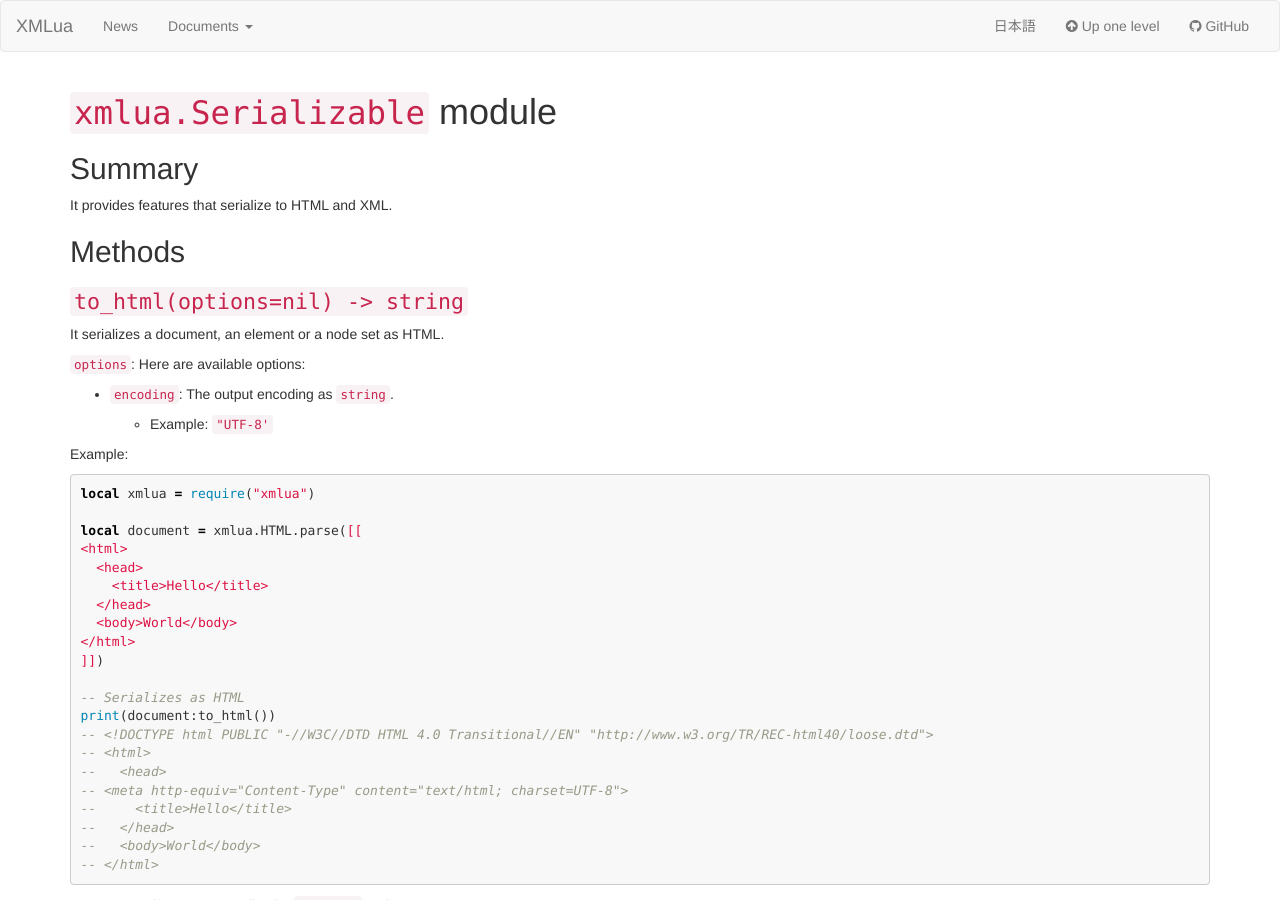
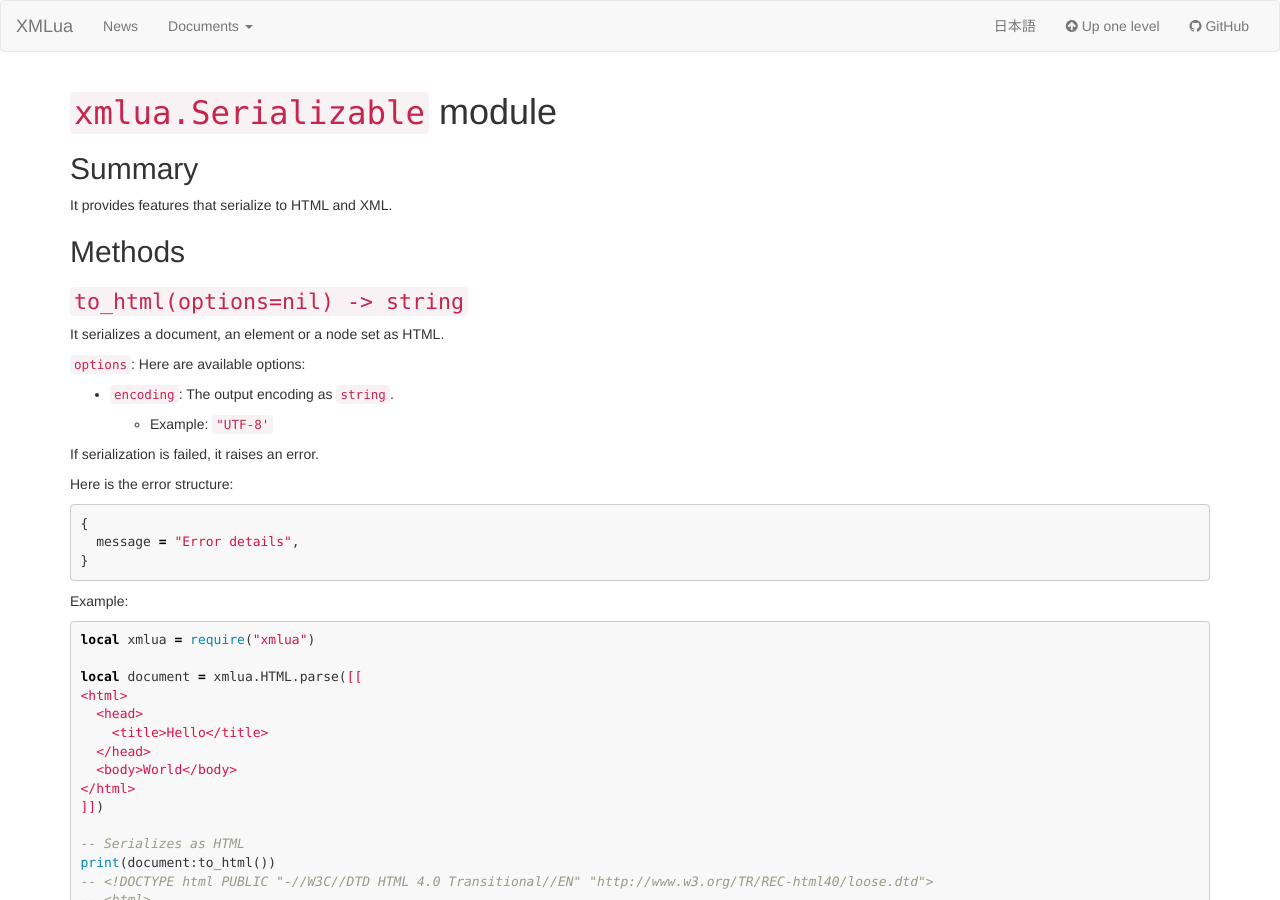
Before and after one commit to clear-code/xmlua, a Jekyll site: the page built from docs/reference/serializable.md, in a window 1280 px wide and 900 px high. Built offline with Jekyll 4.4.1, drawn with Linux system fonts in a browser that asks for light colours; some of the changed text lies outside the part shown.

Commit message:
doc: use the same style sentence

````diff
--- a/docs/reference/serializable.md
+++ b/docs/reference/serializable.md
@@ -19,6 +19,16 @@ It serializes a document, an element or a node set as HTML.
   * `encoding`: The output encoding as `string`.
 
     * Example: `"UTF-8'`
+
+If serialization is failed, it raises an error.
+
+Here is the error structure:
+
+```lua
+{
+  message = "Error details",
+}
+```
 
 Example:
 
@@ -127,6 +137,16 @@ It serializes a document, an element or a node set as XML.
 
     * Example: `"UTF-8'`
 
+If serialization is failed, it raises an error.
+
+Here is the error structure:
+
+```lua
+{
+  message = "Error details",
+}
+```
+
 Example:
 
 ```lua
````
Also changed, not shown: docs/reference/html.md (+3 -2 lines), docs/reference/xml.md (+3 -2 lines).
